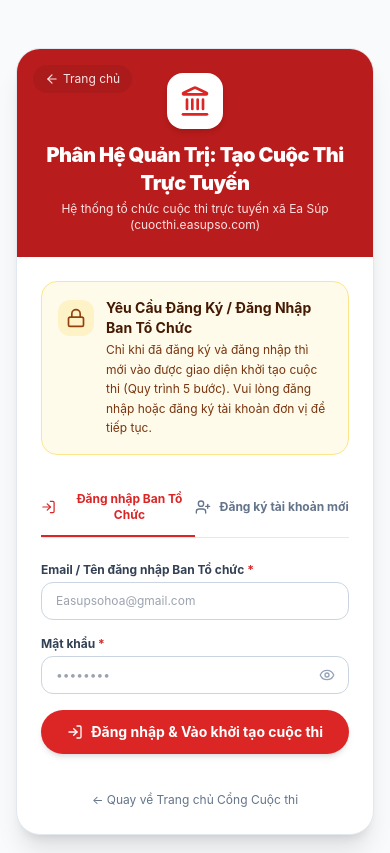
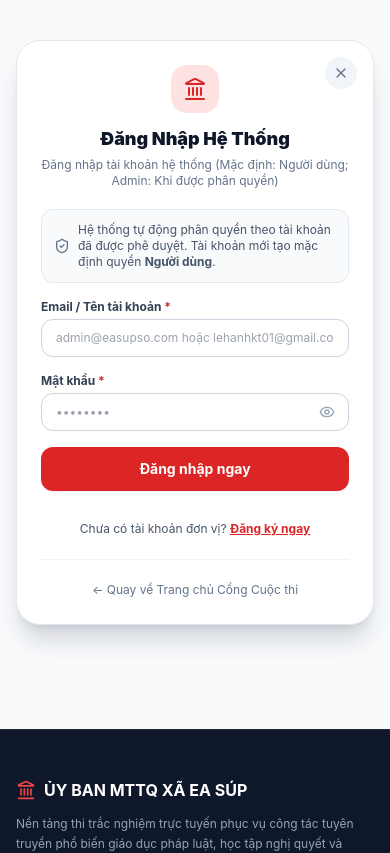
Before and after one commit to lehanhkt01-gif/thi, a Next.js app: page /admin/tao-cuoc-thi in a window 390 px wide. Shown: the top 853 px of the page. Built offline with nearby package versions, Linux system fonts and the light colour scheme.

Commit message:
feat: remove publish/edit banners, sync contest units dropdown, and align login UI with homepage modal

```diff
--- a/src/app/admin/tao-cuoc-thi/page.tsx
+++ b/src/app/admin/tao-cuoc-thi/page.tsx
@@ -673,14 +673,15 @@ export default function ContestWizardPage() {
   // Nạp thống kê cho Bước 5
   useEffect(() => {
     if (currentStep === 5) {
-      fetch(`/api/contests/tim-hieu-phap-luat-ea-sup-2026/results?search=${encodeURIComponent(searchTerm)}&unitName=${filterUnit}`)
+      const activeSlug = slug || "tim-hieu-phap-luat-ea-sup-2026";
+      fetch(`/api/contests/${activeSlug}/results?search=${encodeURIComponent(searchTerm)}&unitName=${filterUnit}`)
         .then((res) => res.json())
         .then((data) => {
           if (data.stats) setStatsData(data);
         })
         .catch((err) => console.error(err));
     }
-  }, [currentStep, searchTerm, filterUnit]);
+  }, [currentStep, searchTerm, filterUnit, slug]);
 
   // Xử lý tạo câu hỏi bằng AI
   const handleGenerateAi = async () => {
@@ -946,99 +947,66 @@ export default function ContestWizardPage() {
     );
   }
 
-  // Ảnh 2: Chỉ khi đã đăng ký và đăng nhập thì mới vào được giao diện khởi tạo cuộc thi
+  // Giao diện Đăng nhập / Đăng ký hệ thống (Đồng bộ chuẩn xác theo modal Trang chủ - Ảnh 5)
   if (!authUser) {
     return (
-      <div className="max-w-2xl mx-auto px-4 py-12">
-        <div className="bg-white rounded-3xl border border-slate-200 shadow-xl overflow-hidden">
-          {/* Top Admin Header */}
-          <div className="bg-[#B91C1C] text-white p-6 sm:p-8 text-center relative">
+      <div className="min-h-[75vh] flex items-center justify-center px-4 py-10">
+        <div className="bg-white rounded-3xl max-w-lg w-full p-6 sm:p-8 shadow-dialog border border-slate-200 relative">
+          {/* Nút thoát về Trang chủ */}
           <Link
             href="/"
-              className="absolute left-4 top-4 text-xs text-red-100 hover:text-white flex items-center bg-red-800/40 px-3 py-1.5 rounded-full transition-colors"
-            >
-              <ArrowLeft className="w-3.5 h-3.5 mr-1" /> Trang chủ
+            className="absolute top-4 right-4 w-8 h-8 rounded-full bg-slate-100 hover:bg-slate-200 flex items-center justify-center text-slate-500 cursor-pointer transition-colors"
+            title="Đóng / Về Trang chủ"
+          >
+            <X className="w-4 h-4" />
           </Link>
-            <div className="w-14 h-14 rounded-2xl bg-white text-[#DC2626] flex items-center justify-center mx-auto mb-3 shadow-md">
-              <Landmark className="w-8 h-8" />
-            </div>
-            <h1 className="text-xl sm:text-2xl font-black tracking-tight">
-              Phân Hệ Quản Trị: Tạo Cuộc Thi Trực Tuyến
-            </h1>
-            <p className="text-xs text-red-100 mt-1 max-w-md mx-auto">
-              Hệ thống tổ chức cuộc thi trực tuyến xã Ea Súp (cuocthi.easupso.com)
+
+          {/* Header Modal */}
+          <div className="text-center mb-5">
+            <div className="w-12 h-12 rounded-2xl bg-red-100 text-[#DC2626] flex items-center justify-center mx-auto mb-3 shadow-xs">
+              <Landmark className="w-6 h-6" />
+            </div>
+            <h2 className="text-lg sm:text-xl font-black text-slate-900">
+              {authTab === "login" ? "Đăng Nhập Hệ Thống" : "Đăng Ký Tài Khoản Mới"}
+            </h2>
+            <p className="text-xs text-slate-500 mt-1 max-w-sm mx-auto">
+              {authTab === "login"
+                ? "Đăng nhập tài khoản hệ thống (Mặc định: Người dùng; Admin: Khi được phân quyền)"
+                : "Đăng ký tài khoản cho cơ quan, chi bộ, thôn buôn (Cần Admin xét duyệt)"}
             </p>
           </div>
 
-          {/* Security Notice Gate */}
-          <div className="p-6 sm:p-8 space-y-6">
-            <div className="bg-amber-50 border border-amber-200 rounded-2xl p-4 flex items-start space-x-3">
-              <div className="p-2 rounded-xl bg-amber-100 text-amber-800 shrink-0 mt-0.5">
-                <Lock className="w-5 h-5" />
-              </div>
-              <div className="text-xs text-amber-900 leading-relaxed">
-                <div className="font-bold text-sm text-amber-950 mb-0.5">
-                  Yêu Cầu Đăng Ký / Đăng Nhập Ban Tổ Chức
-                </div>
-                Chỉ khi đã đăng ký và đăng nhập thì mới vào được giao diện khởi tạo cuộc thi (Quy trình 5 bước). Vui lòng đăng nhập hoặc đăng ký tài khoản đơn vị để tiếp tục.
-              </div>
-            </div>
-
-            {/* Switch Tabs: Đăng nhập vs Đăng ký */}
-            <div className="flex border-b border-slate-200 text-xs sm:text-sm font-bold">
-              <button
-                type="button"
-                onClick={() => {
-                  setAuthTab("login");
-                  setAuthError("");
-                }}
-                className={`flex-1 py-3 border-b-2 text-center transition-colors flex items-center justify-center space-x-2 cursor-pointer ${
-                  authTab === "login"
-                    ? "border-[#DC2626] text-[#DC2626]"
-                    : "border-transparent text-slate-500 hover:text-slate-800"
-                }`}
-              >
-                <LogIn className="w-4 h-4" />
-                <span>Đăng nhập Ban Tổ Chức</span>
-              </button>
-              <button
-                type="button"
-                onClick={() => {
-                  setAuthTab("register");
-                  setAuthError("");
-                }}
-                className={`flex-1 py-3 border-b-2 text-center transition-colors flex items-center justify-center space-x-2 cursor-pointer ${
-                  authTab === "register"
-                    ? "border-[#DC2626] text-[#DC2626]"
-                    : "border-transparent text-slate-500 hover:text-slate-800"
-                }`}
-              >
-                <UserPlus className="w-4 h-4" />
-                <span>Đăng ký tài khoản mới</span>
-              </button>
-            </div>
+          {/* Box phân quyền tự động theo Ảnh 5 */}
+          {authTab === "login" && (
+            <div className="p-3 mb-4 bg-slate-50 border border-slate-200 rounded-xl text-xs text-slate-600 flex items-center space-x-2">
+              <ShieldCheck className="w-4 h-4 text-slate-500 shrink-0" />
+              <span>
+                Hệ thống tự động phân quyền theo tài khoản đã được phê duyệt. Tài khoản mới tạo mặc định quyền <strong>Người dùng</strong>.
+              </span>
+            </div>
+          )}
 
           {authError && (
-              <div className="p-3 bg-red-50 border border-red-200 rounded-xl text-xs font-semibold text-red-700 flex items-center space-x-2">
+            <div className="p-3 mb-4 bg-red-50 border border-red-200 rounded-xl text-xs font-semibold text-red-700 flex items-center space-x-2">
               <AlertCircle className="w-4 h-4 shrink-0 text-red-600" />
               <span>{authError}</span>
             </div>
           )}
 
-            {/* TAB 1: FORM ĐĂNG NHẬP */}
-            {authTab === "login" && (
+          {/* FORM ĐĂNG NHẬP (ẢNH 5) */}
+          {authTab === "login" ? (
             <form onSubmit={handleAdminLogin} className="space-y-4">
               <div>
                 <label className="block text-xs font-bold text-slate-700 mb-1">
-                    Email / Tên đăng nhập Ban Tổ chức <span className="text-red-600">*</span>
+                  Email / Tên tài khoản <span className="text-red-600">*</span>
                 </label>
                 <input
                   type="email"
                   required
                   value={loginEmail}
                   onChange={(e) => setLoginEmail(e.target.value)}
-                    placeholder="Easupsohoa@gmail.com"
-                    className="w-full px-3.5 py-2.5 rounded-xl border border-slate-300 text-xs sm:text-sm outline-none focus:border-red-600"
+                  placeholder="admin@easupso.com hoặc lehanhkt01@gmail.com"
+                  className="w-full px-3.5 py-2.5 rounded-xl border border-slate-300 text-xs sm:text-sm focus:border-red-600 outline-none"
                 />
               </div>
 
@@ -1053,7 +1021,7 @@ export default function ContestWizardPage() {
                     value={loginPassword}
                     onChange={(e) => setLoginPassword(e.target.value)}
                     placeholder="••••••••"
-                      className="w-full pl-3.5 pr-10 py-2.5 rounded-xl border border-slate-300 text-xs sm:text-sm outline-none focus:border-red-600"
+                    className="w-full pl-3.5 pr-10 py-2.5 rounded-xl border border-slate-300 text-xs sm:text-sm focus:border-red-600 outline-none"
                   />
                   <button
                     type="button"
@@ -1061,39 +1029,62 @@ export default function ContestWizardPage() {
                     className="absolute right-2.5 top-1/2 -translate-y-1/2 p-1 text-slate-400 hover:text-slate-700 cursor-pointer transition-colors"
                     title={showLoginPassword ? "Ẩn mật khẩu" : "Hiện mật khẩu"}
                   >
-                      {showLoginPassword ? <EyeOff className="w-4 h-4" /> : <Eye className="w-4 h-4" />}
+                    {showLoginPassword ? <EyeOff className="w-4 h-4" /> : <Eye className="w-4 h-4 text-slate-400" />}
                   </button>
                 </div>
               </div>
 
               <button
                 type="submit"
-                  className="w-full py-3 rounded-full text-sm font-bold bg-[#DC2626] hover:bg-[#B91C1C] text-white transition-all shadow-md mt-2 flex items-center justify-center space-x-2 cursor-pointer"
-                >
-                  <LogIn className="w-4 h-4" />
-                  <span>Đăng nhập &amp; Vào khởi tạo cuộc thi</span>
-                </button>
+                className="w-full py-3 px-4 rounded-xl font-bold text-white bg-[#DC2626] hover:bg-red-700 active:scale-[0.99] transition-all text-sm cursor-pointer shadow-sm"
+              >
+                Đăng nhập ngay
+              </button>
+
+              <div className="text-center pt-2">
+                <button
+                  type="button"
+                  onClick={() => {
+                    setAuthTab("register");
+                    setAuthError("");
+                  }}
+                  className="text-xs text-slate-600 hover:text-red-700 transition-colors cursor-pointer"
+                >
+                  Chưa có tài khoản đơn vị? <strong className="text-[#DC2626] underline">Đăng ký ngay</strong>
+                </button>
+              </div>
             </form>
-            )}
-
-            {/* TAB 2: FORM ĐĂNG KÝ */}
-            {authTab === "register" && (
+          ) : (
+            /* FORM ĐĂNG KÝ */
             <form onSubmit={handleAdminRegister} className="space-y-4">
               <div>
                 <label className="block text-xs font-bold text-slate-700 mb-1">
-                    Tên cơ quan, tổ chức hoặc đơn vị <span className="text-red-600">*</span>
+                  Tên cơ quan / Thôn buôn / Đơn vị <span className="text-red-600">*</span>
                 </label>
                 <input
                   type="text"
                   required
                   value={regOrgName}
                   onChange={(e) => setRegOrgName(e.target.value)}
-                    placeholder="Ví dụ: Thường trực UB MTTQ Việt Nam xã Ea Súp, Chi đoàn, Thôn 1..."
-                    className="w-full px-3.5 py-2.5 rounded-xl border border-slate-300 text-xs sm:text-sm outline-none focus:border-red-600"
+                  placeholder="Ví dụ: Hội Nông dân Xã Ea Súp hoặc Thôn 3"
+                  className="w-full px-3.5 py-2.5 rounded-xl border border-slate-300 text-xs sm:text-sm focus:border-red-600 outline-none"
                 />
               </div>
 
               <div className="grid grid-cols-1 sm:grid-cols-2 gap-3">
+                <div>
+                  <label className="block text-xs font-bold text-slate-700 mb-1">
+                    Email liên hệ <span className="text-red-600">*</span>
+                  </label>
+                  <input
+                    type="email"
+                    required
+                    value={regEmail}
+                    onChange={(e) => setRegEmail(e.target.value)}
+                    placeholder="donvi@easupso.com"
+                    className="w-full px-3.5 py-2.5 rounded-xl border border-slate-300 text-xs sm:text-sm focus:border-red-600 outline-none"
+                  />
+                </div>
                 <div>
                   <label className="block text-xs font-bold text-slate-700 mb-1">
                     Số điện thoại <span className="text-red-600">*</span>
@@ -1104,27 +1095,14 @@ export default function ContestWizardPage() {
                     value={regPhone}
                     onChange={(e) => setRegPhone(e.target.value)}
                     placeholder="0888023023"
-                      className="w-full px-3.5 py-2.5 rounded-xl border border-slate-300 text-xs sm:text-sm outline-none focus:border-red-600"
-                    />
-                  </div>
+                    className="w-full px-3.5 py-2.5 rounded-xl border border-slate-300 text-xs sm:text-sm focus:border-red-600 outline-none"
+                  />
+                </div>
+              </div>
+
               <div>
                 <label className="block text-xs font-bold text-slate-700 mb-1">
-                      Email liên hệ <span className="text-red-600">*</span>
-                    </label>
-                    <input
-                      type="email"
-                      required
-                      value={regEmail}
-                      onChange={(e) => setRegEmail(e.target.value)}
-                      placeholder="Easupsohoa@gmail.com"
-                      className="w-full px-3.5 py-2.5 rounded-xl border border-slate-300 text-xs sm:text-sm outline-none focus:border-red-600"
-                    />
-                  </div>
-                </div>
-
-                <div>
-                  <label className="block text-xs font-bold text-slate-700 mb-1">
-                    Mật khẩu quản trị <span className="text-red-600">*</span>
+                  Mật khẩu <span className="text-red-600">*</span>
                 </label>
                 <div className="relative">
                   <input
@@ -1133,22 +1111,21 @@ export default function ContestWizardPage() {
                     value={regPassword}
                     onChange={(e) => setRegPassword(e.target.value)}
                     placeholder="••••••••"
-                      className="w-full pl-3.5 pr-10 py-2.5 rounded-xl border border-slate-300 text-xs sm:text-sm outline-none focus:border-red-600"
+                    className="w-full pl-3.5 pr-10 py-2.5 rounded-xl border border-slate-300 text-xs sm:text-sm focus:border-red-600 outline-none"
                   />
                   <button
                     type="button"
                     onClick={() => setShowRegPassword(!showRegPassword)}
                     className="absolute right-2.5 top-1/2 -translate-y-1/2 p-1 text-slate-400 hover:text-slate-700 cursor-pointer transition-colors"
-                      title={showRegPassword ? "Ẩn mật khẩu" : "Hiện mật khẩu"}
-                    >
-                      {showRegPassword ? <EyeOff className="w-4 h-4" /> : <Eye className="w-4 h-4" />}
+                  >
+                    {showRegPassword ? <EyeOff className="w-4 h-4" /> : <Eye className="w-4 h-4 text-slate-400" />}
                   </button>
                 </div>
               </div>
 
               <div>
                 <label className="block text-xs font-bold text-slate-700 mb-1">
-                    Nhập lại mật khẩu quản trị <span className="text-red-600">*</span>
+                  Nhập lại mật khẩu <span className="text-red-600">*</span>
                 </label>
                 <div className="relative">
                   <input
@@ -1156,57 +1133,48 @@ export default function ContestWizardPage() {
                     required
                     value={regConfirmPassword}
                     onChange={(e) => setRegConfirmPassword(e.target.value)}
-                      placeholder="Nhập lại chính xác mật khẩu ở trên"
-                      className={`w-full pl-3.5 pr-10 py-2.5 rounded-xl border text-xs sm:text-sm outline-none transition-colors ${
-                        regConfirmPassword && regPassword !== regConfirmPassword
-                          ? "border-red-400 focus:border-red-600"
-                          : regConfirmPassword && regPassword === regConfirmPassword
-                          ? "border-emerald-400 focus:border-emerald-600"
-                          : "border-slate-300 focus:border-red-600"
-                      }`}
+                    placeholder="Nhập lại mật khẩu"
+                    className="w-full pl-3.5 pr-10 py-2.5 rounded-xl border border-slate-300 text-xs sm:text-sm focus:border-red-600 outline-none"
                   />
                   <button
                     type="button"
                     onClick={() => setShowRegConfirmPassword(!showRegConfirmPassword)}
                     className="absolute right-2.5 top-1/2 -translate-y-1/2 p-1 text-slate-400 hover:text-slate-700 cursor-pointer transition-colors"
-                      title={showRegConfirmPassword ? "Ẩn mật khẩu" : "Hiện mật khẩu"}
-                    >
-                      {showRegConfirmPassword ? <EyeOff className="w-4 h-4" /> : <Eye className="w-4 h-4" />}
-                    </button>
-                  </div>
-                  {regConfirmPassword && (
-                    <div className="mt-1 flex items-center space-x-1.5 text-[11px] font-semibold">
-                      {regPassword === regConfirmPassword ? (
-                        <span className="text-emerald-600 flex items-center">
-                          <CheckCircle2 className="w-3.5 h-3.5 mr-1" /> Mật khẩu trùng khớp
-                        </span>
-                      ) : (
-                        <span className="text-red-600 flex items-center">
-                          <X className="w-3.5 h-3.5 mr-1" /> Mật khẩu xác nhận chưa khớp
-                        </span>
-                      )}
-                    </div>
-                  )}
+                  >
+                    {showRegConfirmPassword ? <EyeOff className="w-4 h-4" /> : <Eye className="w-4 h-4 text-slate-400" />}
+                  </button>
+                </div>
               </div>
 
               <button
                 type="submit"
-                  className="w-full py-3 rounded-full text-sm font-bold bg-[#DC2626] hover:bg-[#B91C1C] text-white transition-all shadow-md mt-2 flex items-center justify-center space-x-2 cursor-pointer"
-                >
-                  <UserPlus className="w-4 h-4" />
-                  <span>Hoàn tất đăng ký &amp; Vào khởi tạo cuộc thi</span>
-                </button>
+                className="w-full py-3 px-4 rounded-xl font-bold text-white bg-[#DC2626] hover:bg-red-700 active:scale-[0.99] transition-all text-sm cursor-pointer shadow-sm"
+              >
+                Đăng ký tài khoản ngay
+              </button>
+
+              <div className="text-center pt-2">
+                <button
+                  type="button"
+                  onClick={() => {
+                    setAuthTab("login");
+                    setAuthError("");
+                  }}
+                  className="text-xs text-slate-600 hover:text-red-700 transition-colors cursor-pointer"
+                >
+                  Đã có tài khoản? <strong className="text-[#DC2626] underline">Đăng nhập ngay</strong>
+                </button>
+              </div>
             </form>
           )}
 
-            <div className="pt-2 text-center">
+          <div className="pt-4 text-center border-t border-slate-100 mt-5">
             <Link
               href="/"
               className="text-xs text-slate-500 hover:text-slate-800 transition-colors inline-flex items-center space-x-1"
             >
               <span>← Quay về Trang chủ Cổng Cuộc thi</span>
             </Link>
-            </div>
           </div>
         </div>
       </div>
@@ -1385,30 +1353,6 @@ export default function ContestWizardPage() {
 
         {/* CỘT NỘI DUNG CHÍNH (Stepper + Các Bước 1, 2, 3, 4, 5) */}
         <main className="flex-1 min-w-0 w-full space-y-6">
-          {/* Edit Mode Alert Banner */}
-          {isEditMode && (
-            <div className="bg-amber-50 border-2 border-amber-300 rounded-2xl p-3.5 px-5 flex flex-col sm:flex-row sm:items-center justify-between gap-3 shadow-xs">
-              <div className="flex items-center space-x-3">
-                <span className="px-2.5 py-1 rounded-lg bg-[#DC2626] text-white text-[11px] font-black uppercase tracking-wider shadow-2xs">
-                  ✏️ Chế độ Chỉnh sửa
-                </span>
-                <div>
-                  <span className="text-xs sm:text-sm font-bold text-slate-900 block truncate max-w-md">
-                    {title}
-                  </span>
-                  <span className="text-[11px] text-slate-500 font-mono">
-                    slug: /{slug}
-                  </span>
-                </div>
-              </div>
-              <Link
-                href="/admin/tao-cuoc-thi"
-                className="text-xs font-bold text-red-700 hover:text-red-900 bg-white border border-amber-200 px-3 py-1.5 rounded-xl transition-colors shrink-0 text-center shadow-2xs"
-              >
-                + Chuyển sang Tạo cuộc thi mới
-              </Link>
-            </div>
-          )}
 
           {/* ========================================================= */}
           {/* ========================================================= */}
@@ -2353,44 +2297,6 @@ export default function ContestWizardPage() {
         {/* ========================================================= */}
         {currentStep === 5 && (
           <div className="space-y-6">
-            {/* Top Publish Banner */}
-            <div className="bg-emerald-50 border border-emerald-200 rounded-2xl p-4 sm:p-5 flex flex-col sm:flex-row items-center justify-between gap-4">
-              <div className="flex items-center space-x-3">
-                <div className="w-10 h-10 rounded-full bg-emerald-600 text-white flex items-center justify-center shrink-0 shadow-xs">
-                  <CheckCircle2 className="w-5 h-5" />
-                </div>
-                <div>
-                  <h3 className="text-sm sm:text-base font-bold text-emerald-950">
-                    Cuộc Thi Đã Sẵn Sàng Xuất Bản &amp; Khởi Động!
-                  </h3>
-                  <p className="text-xs text-emerald-700 mt-0.5">
-                    Đường dẫn thi: <strong>cuocthi.easupso.com/thi/{slug}</strong>
-                  </p>
-                </div>
-              </div>
-
-              <div className="flex items-center space-x-2 w-full sm:w-auto">
-                <button
-                  type="button"
-                  onClick={() => {
-                    navigator.clipboard.writeText(`https://cuocthi.easupso.com/thi/${slug}`);
-                    setCopiedLink(true);
-                    setTimeout(() => setCopiedLink(false), 2000);
-                  }}
-                  className="btn-admin-secondary text-xs px-3.5 py-2 font-semibold cursor-pointer"
-                >
-                  {copiedLink ? <Check className="w-3.5 h-3.5 mr-1" /> : <Copy className="w-3.5 h-3.5 mr-1" />}
-                  {copiedLink ? "Đã sao chép link" : "Sao chép link Zalo"}
-                </button>
-                <Link
-                  href={`/thi/${slug}`}
-                  target="_blank"
-                  className="btn-admin-primary text-xs px-4 py-2 font-bold"
-                >
-                  Vào phòng thi <ExternalLink className="w-3.5 h-3.5 ml-1 inline" />
-                </Link>
-              </div>
-            </div>
 
             {/* Bảng KẾT QUẢ THI & 2 Thẻ Sóng (Mẫu Ảnh MyAloha) */}
             <div className="space-y-6">
@@ -2481,7 +2387,7 @@ export default function ContestWizardPage() {
                       </button>
                     )}
                     <a
-                      href={`/api/contests/tim-hieu-phap-luat-ea-sup-2026/export`}
+                      href={`/api/contests/${slug || "tim-hieu-phap-luat-ea-sup-2026"}/export`}
                       download
                       className="btn-admin-primary text-xs px-4 py-2 font-bold bg-emerald-700 hover:bg-emerald-800 border-emerald-800 inline-flex items-center"
                     >
@@ -2504,18 +2410,29 @@ export default function ContestWizardPage() {
                   </div>
 
                   <div>
+                    {(() => {
+                      const displayUnits = (contestUnits && contestUnits.length > 0)
+                        ? contestUnits
+                        : (statsData?.units && statsData.units.length > 0)
+                          ? statsData.units.map((u: any) => typeof u === "string" ? u : u.name)
+                          : EA_SUP_VILLAGES;
+                      return (
                         <select
                           value={filterUnit}
                           onChange={(e) => setFilterUnit(e.target.value)}
                           className="w-full px-3 py-2 rounded-lg border border-slate-300 text-xs bg-white font-medium"
                         >
-                      <option value="ALL">-- Tất cả 20 Thôn, Buôn &amp; Cơ quan --</option>
-                      {EA_SUP_VILLAGES.map((v) => (
+                          <option value="ALL">
+                            -- Tất cả {displayUnits.length} Đơn vị đã cấu hình --
+                          </option>
+                          {displayUnits.map((v: string) => (
                             <option key={v} value={v}>
                               {v}
                             </option>
                           ))}
                         </select>
+                      );
+                    })()}
                   </div>
 
                   <div className="flex items-center space-x-2">
```
Also changed, not shown: src/app/ket-qua/[slug]/page.tsx (+10 -3 lines). Lines whose indentation alone changed are shown as unchanged.
